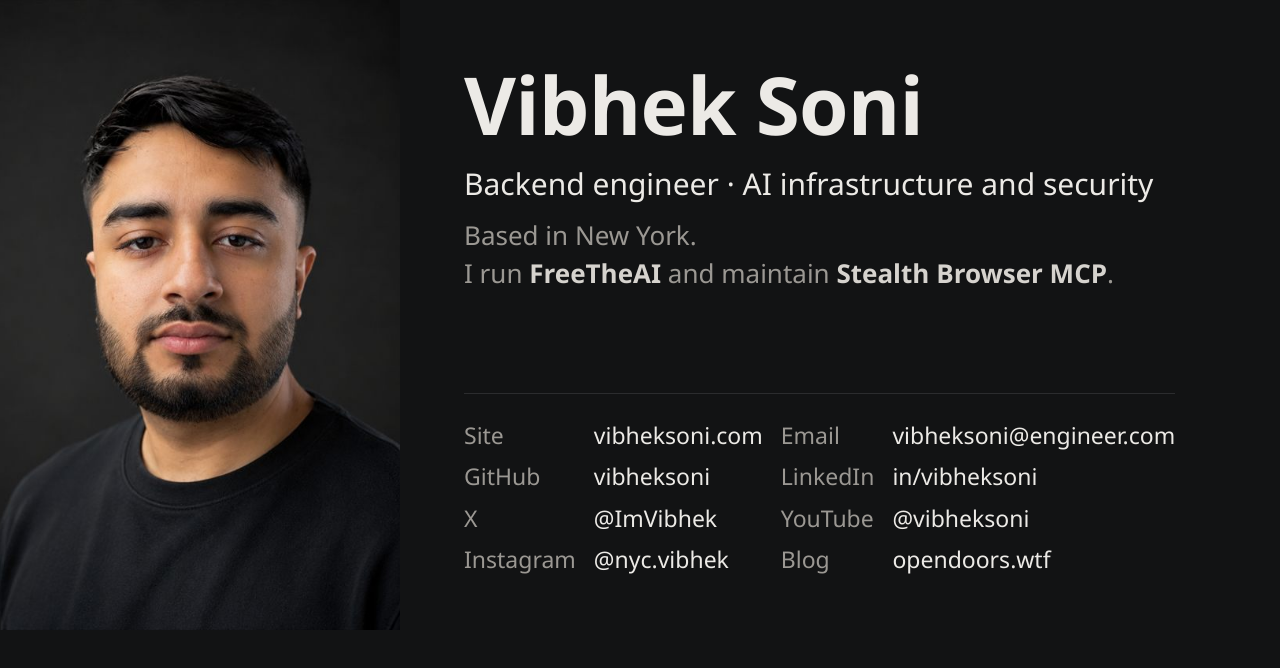
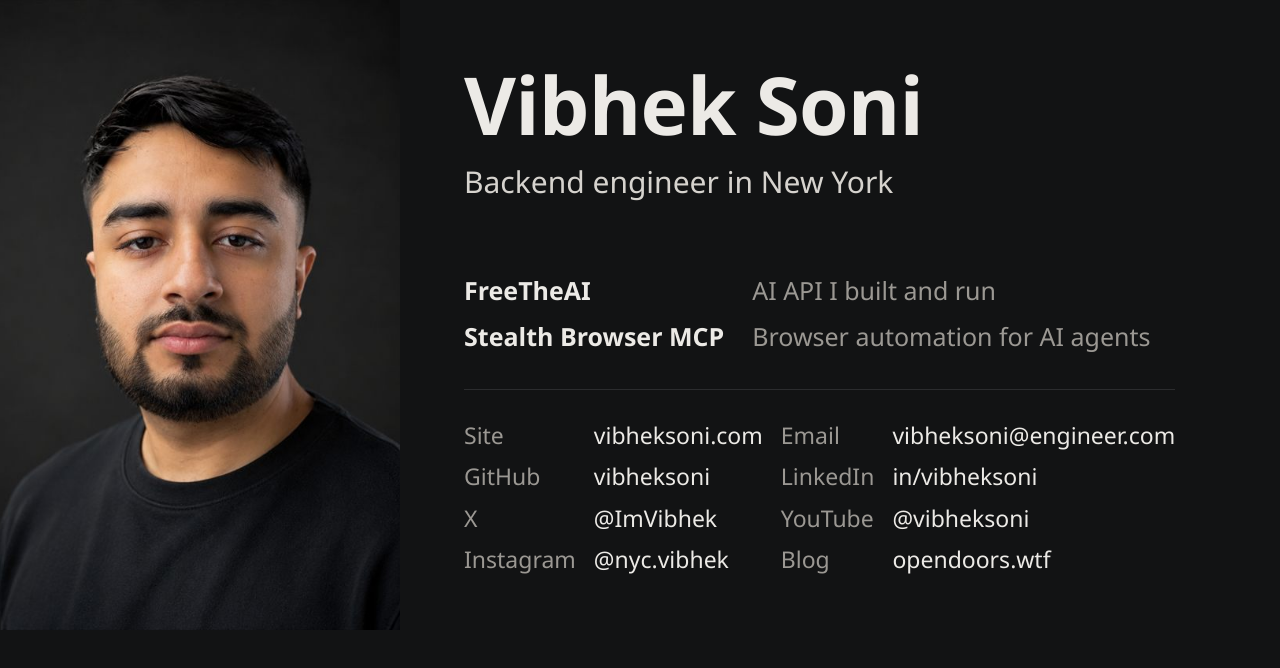
Before and after one commit to vibheksoni/vibheksoni.github.io, a plain HTML site: page scripts/social-card.html in a window 1280 px wide. Drawn offline with Linux system fonts and the light colour scheme; a web font is replaced by a local one.

Commit message:
Clean up the top half of the link-preview image

```diff
--- a/scripts/social-card.html
+++ b/scripts/social-card.html
@@ -15,10 +15,11 @@
   img { width: 400px; height: 630px; object-fit: cover; object-position: 50% 30%; display: block; }
   .text { flex: 1; padding: 64px 64px 56px 64px; display: flex; flex-direction: column; }
   h1 { font-size: 80px; line-height: 1; font-weight: 600; color: #eceae6; letter-spacing: -0.01em; }
-  .role { margin-top: 20px; font-size: 30px; line-height: 1.3; color: #eceae6; white-space: nowrap; }
-  .about { margin-top: 14px; font-size: 26px; line-height: 1.45; color: #9b9893; }
-  .about b { color: #d6d3ce; font-weight: 600; }
-  .links { margin-top: auto; padding-top: 28px; border-top: 1px solid #2b2c2e;
+  .role { margin-top: 18px; font-size: 30px; line-height: 1.3; color: #d6d3ce; }
+  .work { margin-top: auto; padding-top: 32px; display: grid; grid-template-columns: auto 1fr; column-gap: 28px; row-gap: 14px; font-size: 25px; line-height: 1.3; }
+  .work dt { color: #eceae6; font-weight: 600; }
+  .work dd { margin: 0; color: #9b9893; }
+  .links { margin-top: 36px; padding-top: 32px; border-top: 1px solid #2b2c2e;
     display: grid; grid-template-columns: auto 1fr auto 1fr; column-gap: 18px; row-gap: 14px; font-size: 23px; line-height: 1.2; }
   .links dt { color: #9b9893; }
   .links dd { margin: 0; color: #eceae6; }
@@ -29,8 +30,11 @@
   <img src="../vibhek-soni-profile.jpg" alt="">
   <div class="text">
     <h1>Vibhek Soni</h1>
-    <p class="role">Backend engineer · AI infrastructure and security</p>
-    <p class="about">Based in New York.<br>I run <b>FreeTheAI</b> and maintain <b>Stealth Browser MCP</b>.</p>
+    <p class="role">Backend engineer in New York</p>
+    <dl class="work">
+      <dt>FreeTheAI</dt><dd>AI API I built and run</dd>
+      <dt>Stealth Browser MCP</dt><dd>Browser automation for AI agents</dd>
+    </dl>
     <dl class="links">
       <dt>Site</dt><dd>vibheksoni.com</dd>
       <dt>Email</dt><dd>vibheksoni@engineer.com</dd>
```
Also changed, not shown: index.html (+4 -4 lines), vibhek-soni-backend-ai-infra-security-go-social.png.
